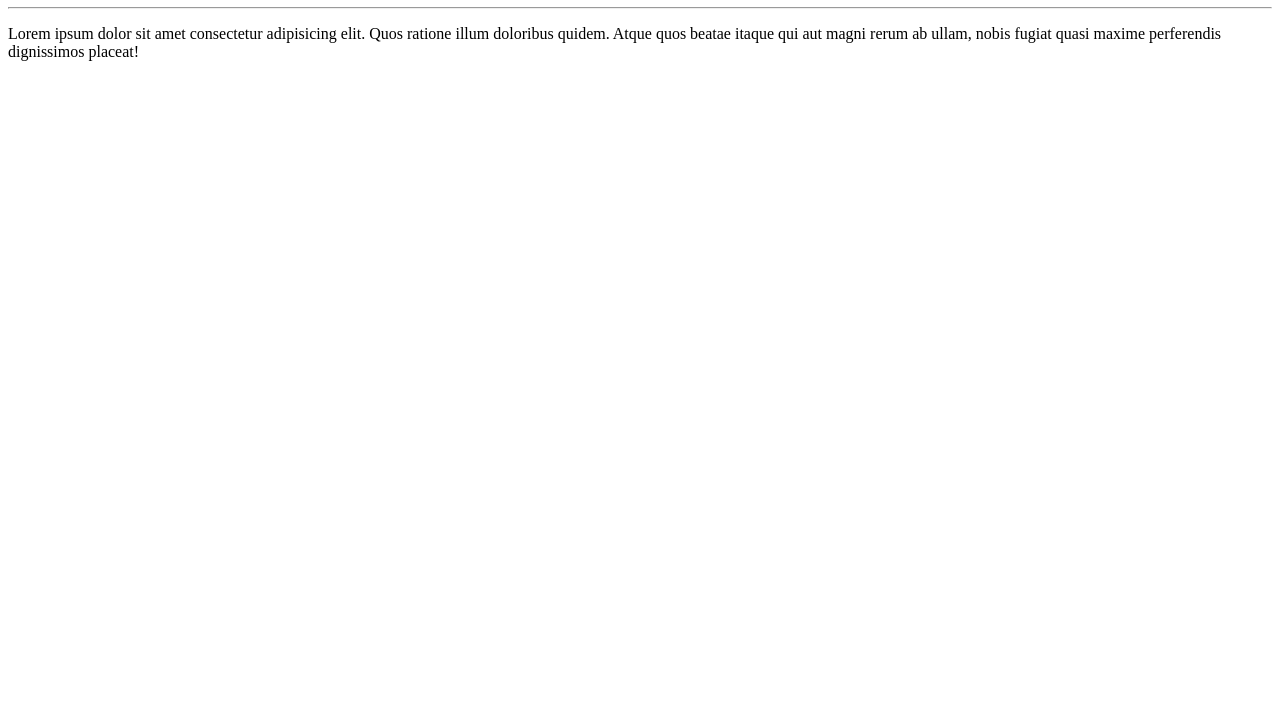
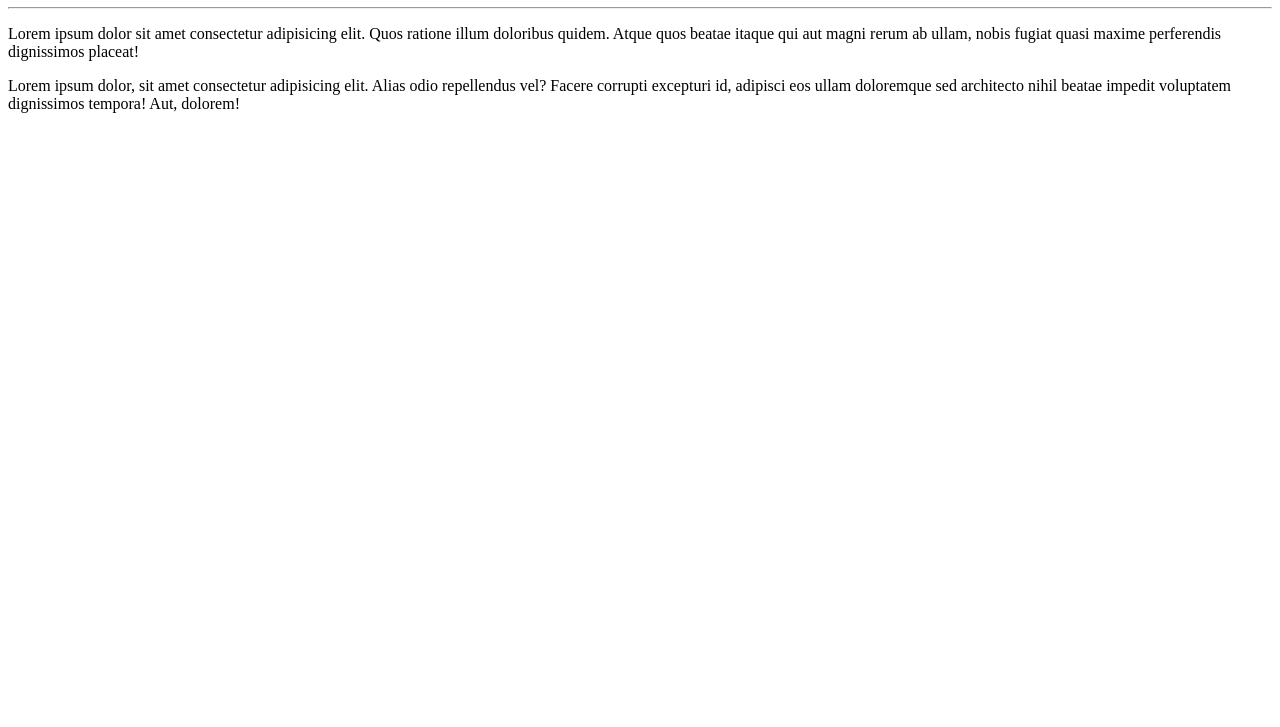
Before and after one commit to victorcasarin/Ola-Mundo, a plain HTML site: page site-exemplo/index.html in a window 1280 px wide. Shown: the part 73-800 px from the top of the page. Drawn offline with Linux system fonts and the light colour scheme.

Commit message:
adicionei um parágrafo

```diff
--- a/site-exemplo/index.html
+++ b/site-exemplo/index.html
@@ -9,5 +9,6 @@
     <h1>Olá, Mundo!</h1>
     <hr>
     <p>Lorem ipsum dolor sit amet consectetur adipisicing elit. Quos ratione illum doloribus quidem. Atque quos beatae itaque qui aut magni rerum ab ullam, nobis fugiat quasi maxime perferendis dignissimos placeat!</p>
+    <p>Lorem ipsum dolor, sit amet consectetur adipisicing elit. Alias odio repellendus vel? Facere corrupti excepturi id, adipisci eos ullam doloremque sed architecto nihil beatae impedit voluptatem dignissimos tempora! Aut, dolorem!</p>
 </body>
 </html>
```
